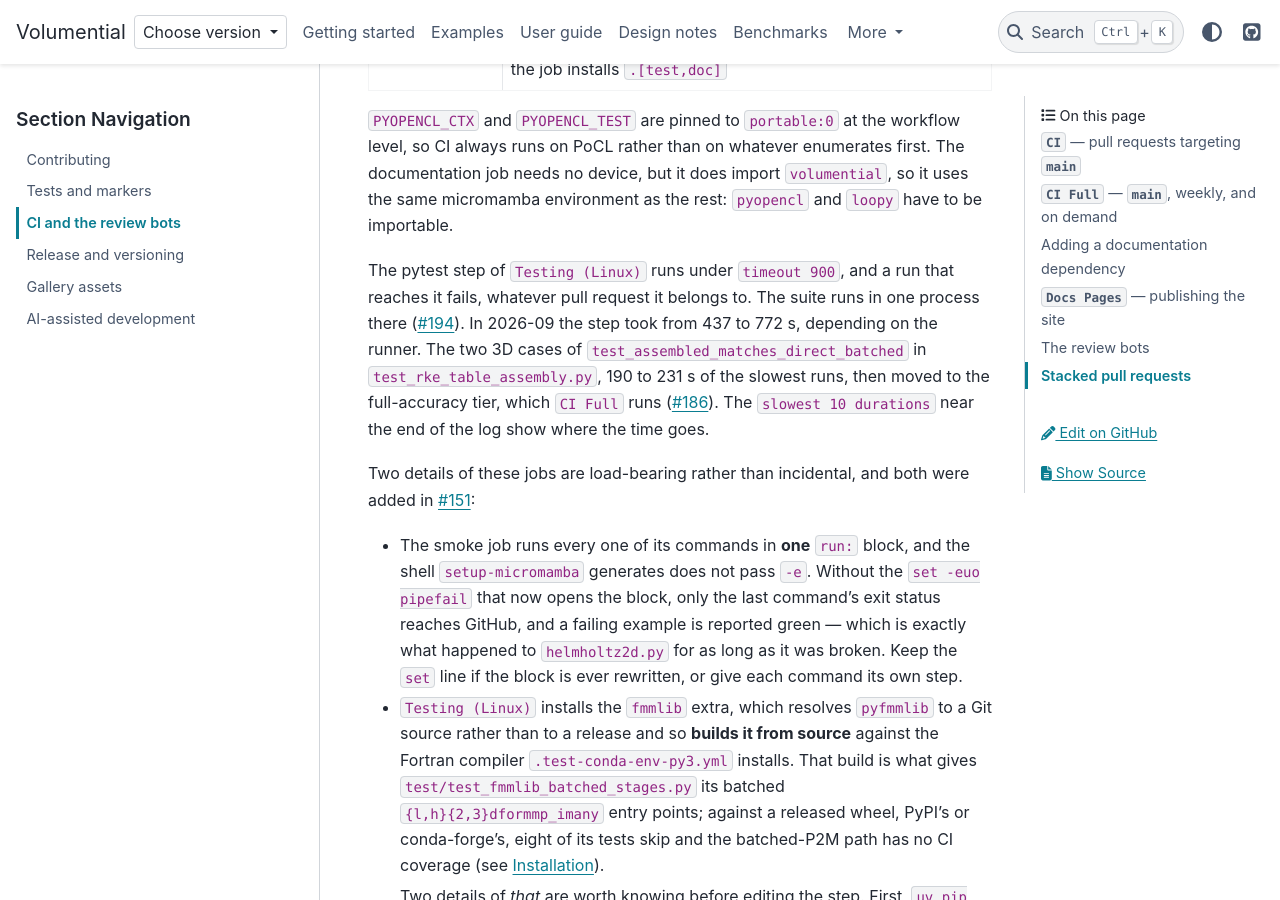
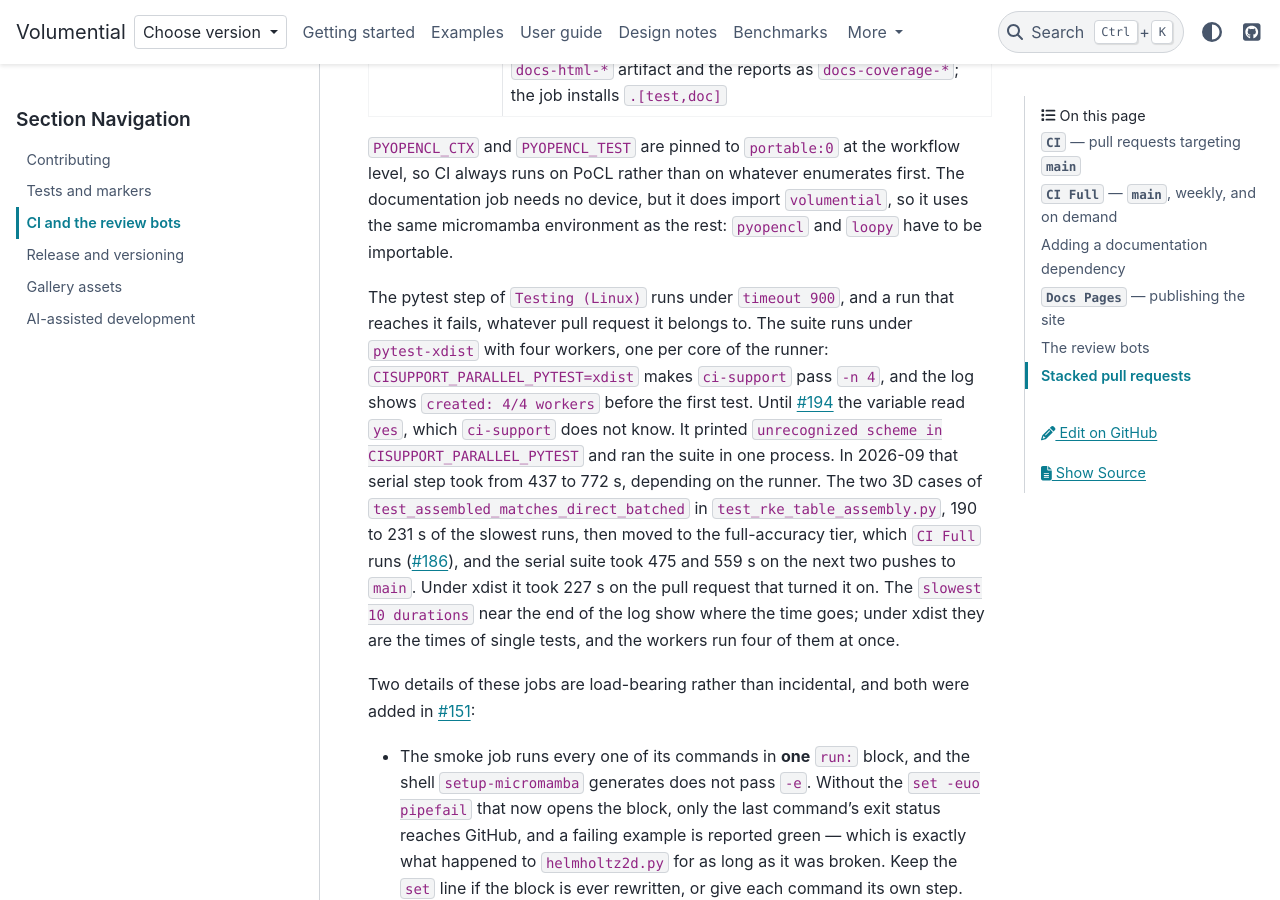
Before and after one commit to xywei/volumential, a Sphinx documentation site: the page built from doc/source/development/ci.md, in a window 1280 px wide and 900 px high, scrolled down 1324 px. Built offline with Sphinx 7.4.7 and the PyData theme 0.15.4, drawn with Linux system fonts in a browser that asks for light colours; some of the changed text lies outside the part shown.

Commit message:
Document xdist in CI and scalar-path complex handling; cheaper table tests
The two table-level build tests run at q=1: the scalar q=2 build took
20 s of the parallel CI run, and the geometry q=2 adds is checked by its
own test.  At q=1 the scalar and batched builds agree to 1e-11, so the
tolerance tightens to 1e-9.

The CI page says the suite runs on four xdist workers and what the
unrecognized value did; the testing page says how to run it that way and
what a test must do to be safe there; the routing guide says how the
scalar builder treats complex values, and that a complex 2D table built
by it before #180 holds only the real part.  Changelog entries for both
issues.

```diff
--- a/doc/source/development/ci.md
+++ b/doc/source/development/ci.md
@@ -20,7 +20,7 @@ gets **none** of these checks. See
 | Typos | `crate-ci/typos` over the workflows, `volumential/`, `README.md`, `DEVELOPMENT.md` and `pyproject.toml`, configured by `.typos.toml` |
 | Ruff | `ruff check --select E9,F63,F7,F82` — the error-level smoke subset, not the full `ruff.toml` rule set |
 | Type checking | `basedpyright -p pyproject.toml --level error` |
-| Testing (Linux) | the default pytest suite under a micromamba environment, installing `.[test]` plus the `pyfmmlib` commit that `uv.lock` pins (the `fmmlib` extra's content, passed as a pinned requirement so uv sees one Git URL), with a wrapper timeout and a diagnostics artifact (`linux-pytest.log`, `pytest.xml`) uploaded on every outcome |
+| Testing (Linux) | the default pytest suite, on four `pytest-xdist` workers, under a micromamba environment, installing `.[test]` plus the `pyfmmlib` commit that `uv.lock` pins (the `fmmlib` extra's content, passed as a pinned requirement so uv sees one Git URL), with a wrapper timeout and a diagnostics artifact (`linux-pytest.log`, `pytest.xml`) uploaded on every outcome |
 | Examples (Smoke) | four examples under `VOLUMENTIAL_EXAMPLE_SMOKE=1` — `laplace2d.py`, `laplace2d_adaptive.py`, `helmholtz2d.py`, `helmholtz3d.py` — under `set -euo pipefail`; the two Laplace examples run through `doc/tools/render_gallery.py`, and the upload of their figures and manifest as a `gallery-laplace2d-*` artifact is attempted on every outcome, so the artifact exists whenever the renderer wrote files, even if a later example fails (see {doc}`gallery-assets`) |
 | Documentation | this site: `sphinx-build -W --keep-going -n -b html`, then the two coverage reports (`-b coverage` and `interrogate`), then `-b linkcheck` last. The built HTML is uploaded as a `docs-html-*` artifact and the reports as `docs-coverage-*`; the job installs `.[test,doc]` |
 
@@ -31,14 +31,22 @@ uses the same micromamba environment as the rest: `pyopencl` and `loopy` have
 to be importable.
 
 The pytest step of `Testing (Linux)` runs under `timeout 900`, and a run that
-reaches it fails, whatever pull request it belongs to. The suite runs in one
-process there ([#194](https://github.com/xywei/volumential/issues/194)). In
-2026-09 the step took from 437 to 772 s, depending on the runner. The two 3D
-cases of `test_assembled_matches_direct_batched` in
+reaches it fails, whatever pull request it belongs to. The suite runs under
+`pytest-xdist` with four workers, one per core of the runner:
+`CISUPPORT_PARALLEL_PYTEST=xdist` makes `ci-support` pass `-n 4`, and the log
+shows `created: 4/4 workers` before the first test. Until
+[#194](https://github.com/xywei/volumential/issues/194) the variable read
+`yes`, which `ci-support` does not know. It printed
+`unrecognized scheme in CISUPPORT_PARALLEL_PYTEST` and ran the suite in one
+process. In 2026-09 that serial step took from 437 to 772 s, depending on the
+runner. The two 3D cases of `test_assembled_matches_direct_batched` in
 `test_rke_table_assembly.py`, 190 to 231 s of the slowest runs, then moved to
 the full-accuracy tier, which `CI Full` runs
-([#186](https://github.com/xywei/volumential/issues/186)). The
-`slowest 10 durations` near the end of the log show where the time goes.
+([#186](https://github.com/xywei/volumential/issues/186)), and the serial
+suite took 475 and 559 s on the next two pushes to `main`. Under xdist it took
+227 s on the pull request that turned it on. The `slowest 10 durations` near
+the end of the log show where the time goes; under xdist they are the times of
+single tests, and the workers run four of them at once.
 
 Two details of these jobs are load-bearing rather than incidental, and both
 were added in [#151](https://github.com/xywei/volumential/issues/151):
```
Also changed, not shown: doc/source/changelog.md (+22 -0 lines), doc/source/development/testing.md (+18 -0 lines), doc/source/user-guide/table-build-routing.md (+21 -0 lines), 1 other file.
